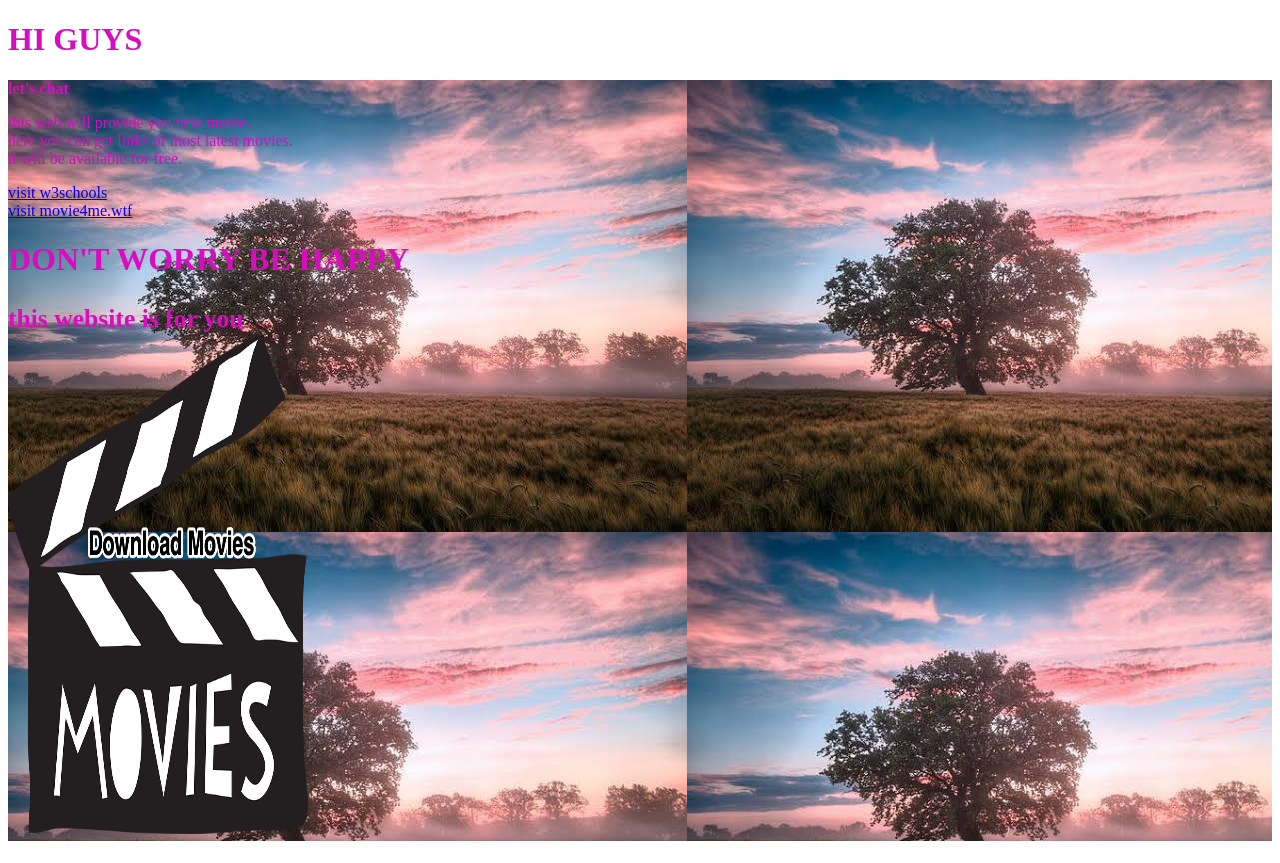
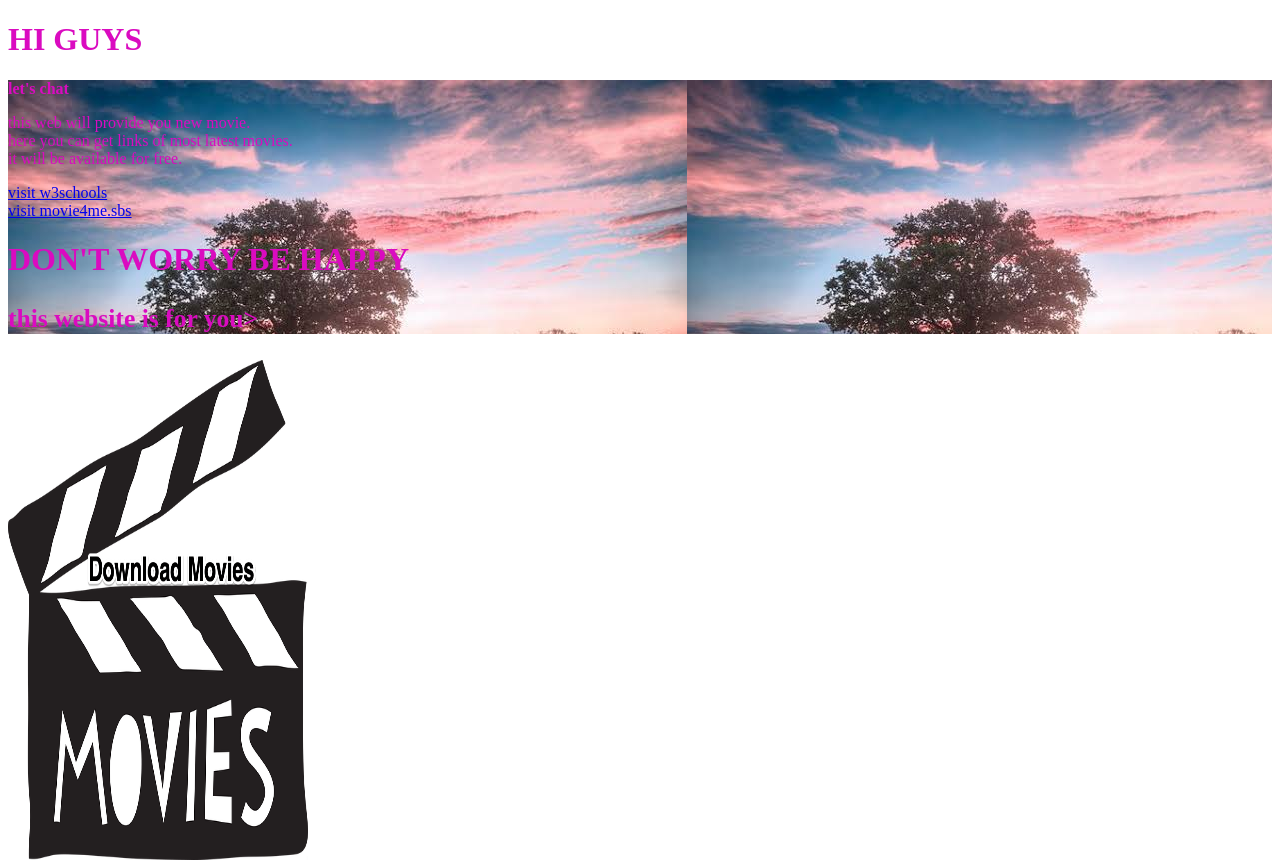
Before and after one commit to as2733055/as2733055, a plain HTML site: page index.html in a window 1280 px wide. Shown: the top 863 px of the page. Drawn offline with Linux system fonts and the light colour scheme.

Commit message:
new edit

```diff
--- a/index.html
+++ b/index.html
@@ -39,7 +39,7 @@ div {
 <div>
 <p><b>let's chat</b></p>
 <p>this web will provide you new movie.<br>here you can get links of most latest movies.<br>it will be available for free. </p>
-<a href="https://www.w3schools.com">visit w3schools</a><br><a href="https://movie4me.wtf/">visit movie4me.wtf</a><h1 style="background-color:light skyblue;">DON'T WORRY BE HAPPY<p style="font-size:80%;"<b>this website is for you<br><img src="movie.png" width="300" height="500" alt="error" /></div>
+<a href="https://www.w3schools.com">visit w3schools</a><br><a href="https://movie4me.sbs/">visit movie4me.sbs</a><h1 style="background-color:light skyblue;">DON'T WORRY BE HAPPY<p style="font-size:80%;"<b>this website is for you></div><img src="movie.png" width="300" height="500" alt="error">
 <h2 class="city">Are you excited!!</h2>
 
 <div style="background-image: url('downloa.jpeg');">
```
